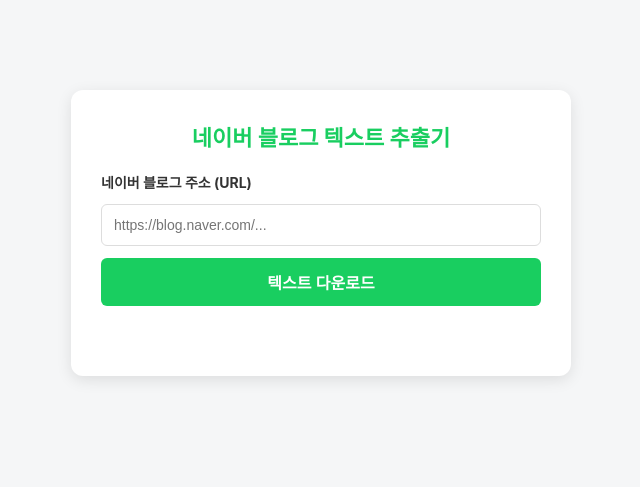
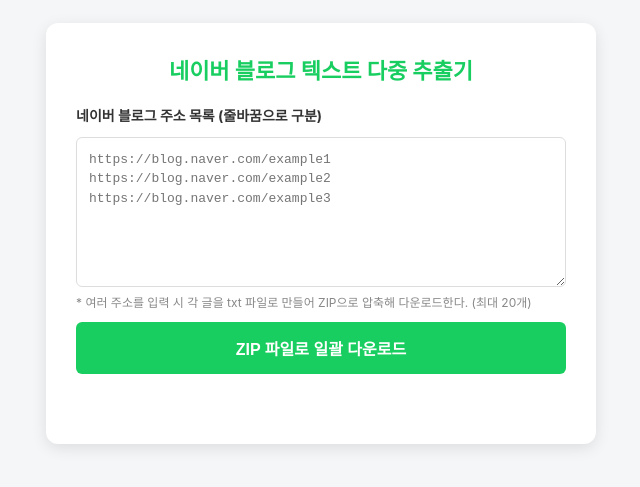
Before and after one commit to jimmylim0309/naverblog-download, a website: page index.html in a window 1280 px wide. Shown: the part 167-654 px from the top of the page, without its empty margins (319-959 px from the left). Drawn offline with Linux system fonts and the light colour scheme.

Commit message:
Enhance blog text downloader for multiple URLs
Updated the HTML structure and functionality to support multiple blog URL downloads and improved the user interface.

```diff
--- a/index.html
+++ b/index.html
@@ -3,7 +3,7 @@
 <head>
   <meta charset="UTF-8">
   <meta name="viewport" content="width=device-width, initial-scale=1.0">
-  <title>네이버 블로그 텍스트 다운로더</title>
+  <title>네이버 블로그 텍스트 다중 다운로더</title>
   <style>
     * {
       box-sizing: border-box;
@@ -25,7 +25,7 @@
       border-radius: 12px;
       box-shadow: 0 4px 15px rgba(0, 0, 0, 0.1);
       width: 100%;
-      max-width: 500px;
+      max-width: 550px;
     }
     h1 {
       font-size: 22px;
@@ -44,19 +44,27 @@
       color: #333;
       font-weight: bold;
     }
-    input[type="url"] {
+    textarea {
       padding: 12px;
       border: 1px solid #ddd;
       border-radius: 6px;
-      font-size: 14px;
+      font-size: 13px;
       outline: none;
-      transition: border-color 0.2s;
+      height: 150px;
+      resize: vertical;
+      line-height: 1.5;
+      font-family: monospace;
     }
-    input[type="url"]:focus {
+    textarea:focus {
       border-color: #19ce60;
     }
+    .hint {
+      font-size: 12px;
+      color: #888;
+      margin-top: -6px;
+    }
     button {
-      padding: 12px;
+      padding: 14px;
       background-color: #19ce60;
       color: white;
       border: none;
@@ -90,17 +98,16 @@
 <body>
 
   <div class="container">
-    <h1>네이버 블로그 텍스트 추출기</h1>
+    <h1>네이버 블로그 텍스트 다중 추출기</h1>
 
     <div class="input-group">
-      <label for="blog-url">네이버 블로그 주소 (URL)</label>
-      <input
-        type="url"
-        id="blog-url"
-        placeholder="https://blog.naver.com/..."
-        required
-      />
-      <button id="download-btn" onclick="handleDownload()">텍스트 다운로드</button>
+      <label for="blog-urls">네이버 블로그 주소 목록 (줄바꿈으로 구분)</label>
+      <textarea
+        id="blog-urls"
+        placeholder="https://blog.naver.com/example1&#10;https://blog.naver.com/example2&#10;https://blog.naver.com/example3"
+      ></textarea>
+      <div class="hint">* 여러 주소를 입력 시 각 글을 txt 파일로 만들어 ZIP으로 압축해 다운로드한다. (최대 20개)</div>
+      <button id="download-btn" onclick="handleDownload()">ZIP 파일로 일괄 다운로드</button>
     </div>
 
     <div id="status"></div>
@@ -108,17 +115,27 @@
 
   <script>
     async function handleDownload() {
-      const urlInput = document.getElementById('blog-url');
+      const urlsInput = document.getElementById('blog-urls');
       const statusDiv = document.getElementById('status');
       const downloadBtn = document.getElementById('download-btn');
-      const blogUrl = urlInput.value.trim();
 
-      if (!blogUrl) {
-        setStatus('URL을 입력해주세요.', 'error');
+      const rawText = urlsInput.value.trim();
+      if (!rawText) {
+        setStatus('URL을 하나 이상 입력해 주세요.', 'error');
         return;
       }
 
-      setStatus('텍스트를 추출하는 중입니다...', '');
+      // 줄바꿈 단위로 URL 분리 및 정제
+      const urls = rawText.split('\n')
+                          .map(url => url.trim())
+                          .filter(url => url.startsWith('http'));
+
+      if (urls.length === 0) {
+        setStatus('올바른 URL 형식(http:// 또는 https://)을 입력해 주세요.', 'error');
+        return;
+      }
+
+      setStatus(`${urls.length}개의 블로그 텍스트를 수집 및 압축하는 중입니다...`, '');
       downloadBtn.disabled = true;
 
       try {
@@ -127,7 +144,7 @@
           headers: {
             'Content-Type': 'application/json',
           },
-          body: JSON.stringify({ url: blogUrl }),
+          body: JSON.stringify({ urls: urls }),
         });
 
         if (!response.ok) {
@@ -136,10 +153,10 @@
         }
 
         const data = await response.json();
-        const filename = `${data.title || 'blog_content'}.txt`;
 
-        downloadTxtFile(filename, data.content);
-        setStatus('다운로드가 완료되었습니다.', 'success');
+        // Base64 문자열을 Blob 바이너리로 변환 후 ZIP 다운로드
+        downloadZipFile(`naver_blogs_${Date.now()}.zip`, data.zipData);
+        setStatus(`총 ${data.count}개 블로그 글의 다운로드가 완료되었습니다.`, 'success');
 
       } catch (error) {
         setStatus(error.message, 'error');
@@ -148,8 +165,16 @@
       }
     }
 
-    function downloadTxtFile(filename, text) {
-      const blob = new Blob([text], { type: 'text/plain;charset=utf-8' });
+    // Base64 ZIP 데이터를 받아 파일 다운로드 트리거
+    function downloadZipFile(filename, base64Data) {
+      const byteCharacters = atob(base64Data);
+      const byteNumbers = new Array(byteCharacters.length);
+      for (let i = 0; i < byteCharacters.length; i++) {
+        byteNumbers[i] = byteCharacters.charCodeAt(i);
+      }
+      const byteArray = new Uint8Array(byteNumbers);
+      const blob = new Blob([byteArray], { type: 'application/zip' });
+
       const link = document.createElement('a');
       link.href = URL.createObjectURL(blob);
       link.download = filename;
```
